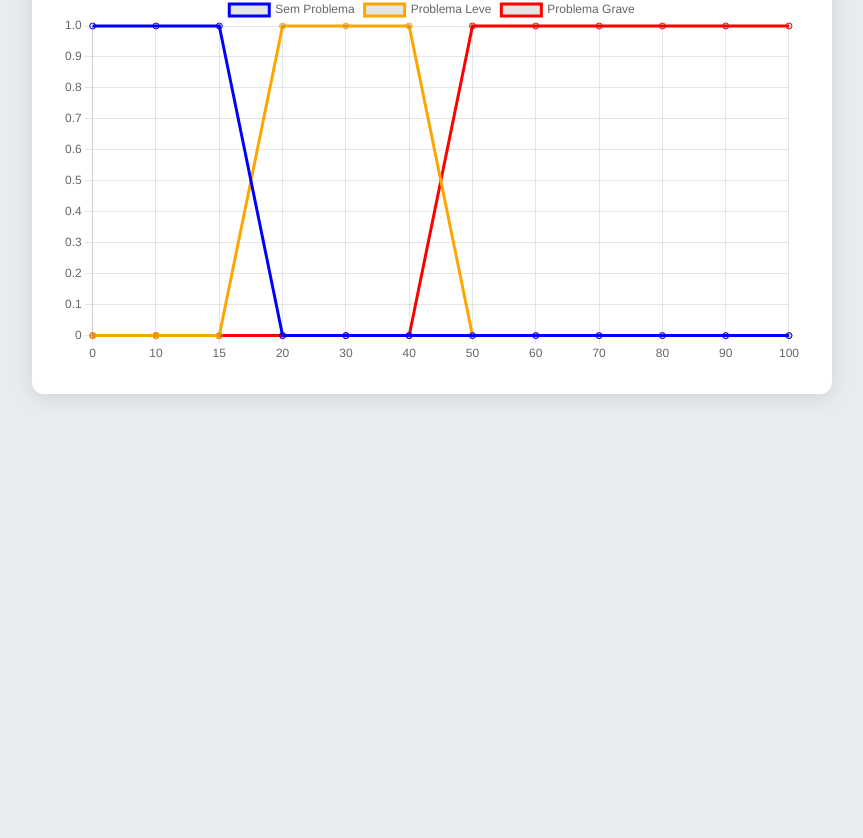
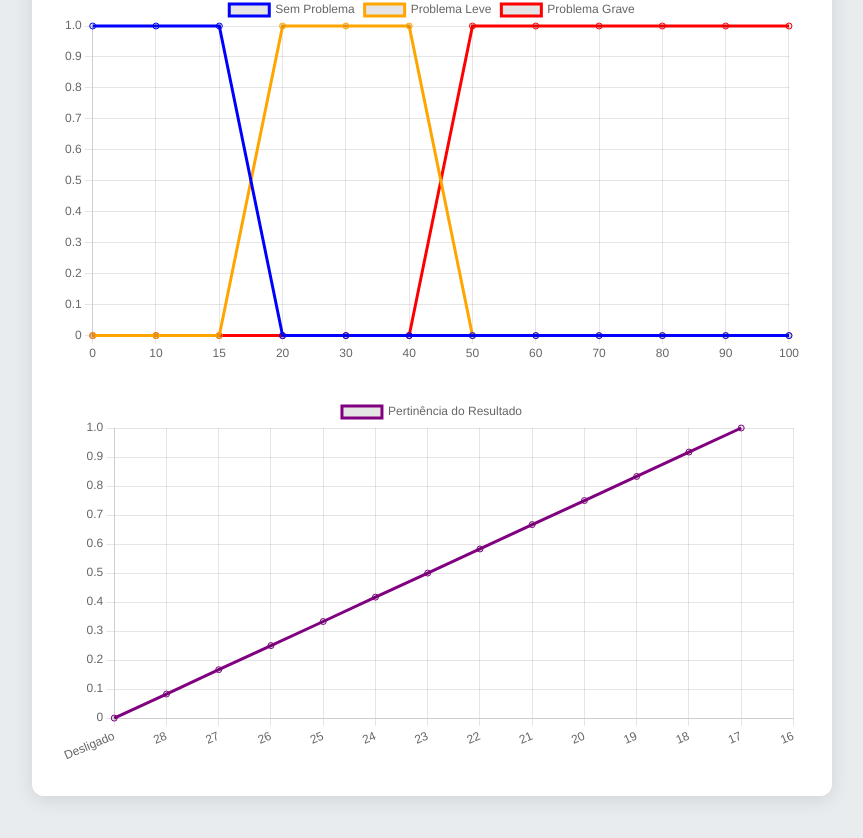
Before and after one commit to FelipeValentim/ac-fuzzy, a React (Vite) app: page / in a window 1280 px wide. Shown: the part 1812-2650 px from the top of the page, without its empty margins (208-1071 px from the left). Before the commit the page ends 2256 px from the top, so only its background shows below. Built offline with nearby package versions, Linux system fonts and the light colour scheme.

Commit message:
console.log

```diff
--- a/src/App.jsx
+++ b/src/App.jsx
@@ -132,8 +132,6 @@ function App() {
           ))}
       </div>
       <ChartFuzzy />
-
-      {console.log(pertinences)}
     </div>
   );
 }
--- a/src/ChartFuzzy.jsx
+++ b/src/ChartFuzzy.jsx
@@ -119,12 +119,29 @@ const ChartFuzzy = () => {
     ],
   };
 
+  // Dados para o gráfico de Resultado
+  const resultData = {
+    labels: ["Desligado", 28, 27, 26, 25, 24, 23, 22, 21, 20, 19, 18, 17, 16],
+    datasets: [
+      {
+        label: "Pertinência do Resultado",
+        data: [
+          0, 0.083, 0.167, 0.25, 0.333, 0.417, 0.5, 0.583, 0.667, 0.75, 0.833,
+          0.917, 1.0,
+        ],
+        borderColor: "purple",
+        fill: false,
+      },
+    ],
+  };
+
   return (
     <div className="chart-container">
       <Line data={temperatureData} />
       <Line data={humidityData} />
       <Line data={roomSizeData} />
-      <Line data={respiratoryProblemData} />{" "}
+      <Line data={respiratoryProblemData} />
+      <Line data={resultData} />
       {/* Adicionando o gráfico de Problemas Respiratórios */}
     </div>
   );
--- a/src/RulesFuzzy.jsx
+++ b/src/RulesFuzzy.jsx
@@ -44,7 +44,7 @@ export const RulesFuzzy = (
   logicRespiratoryProblem.init("no", noProblem);
   logicRespiratoryProblem.or("mild", mildProblem);
   logicRespiratoryProblem.or("severe", severeProblem);
-  console.log(logicTemperature.rules);
+
   const assessments = getAssessments();
 
   const resTemperature = logicTemperature.defuzzify(temperature, "temperature");
```
